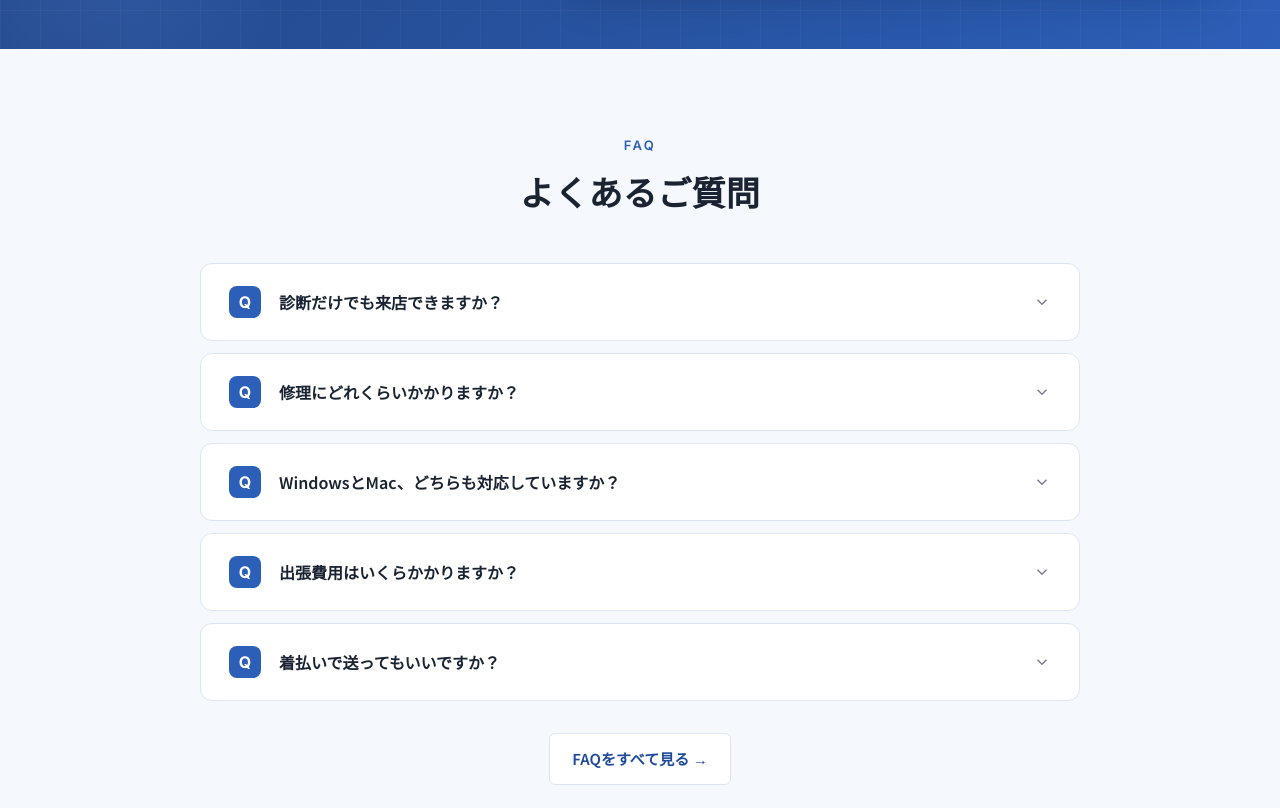
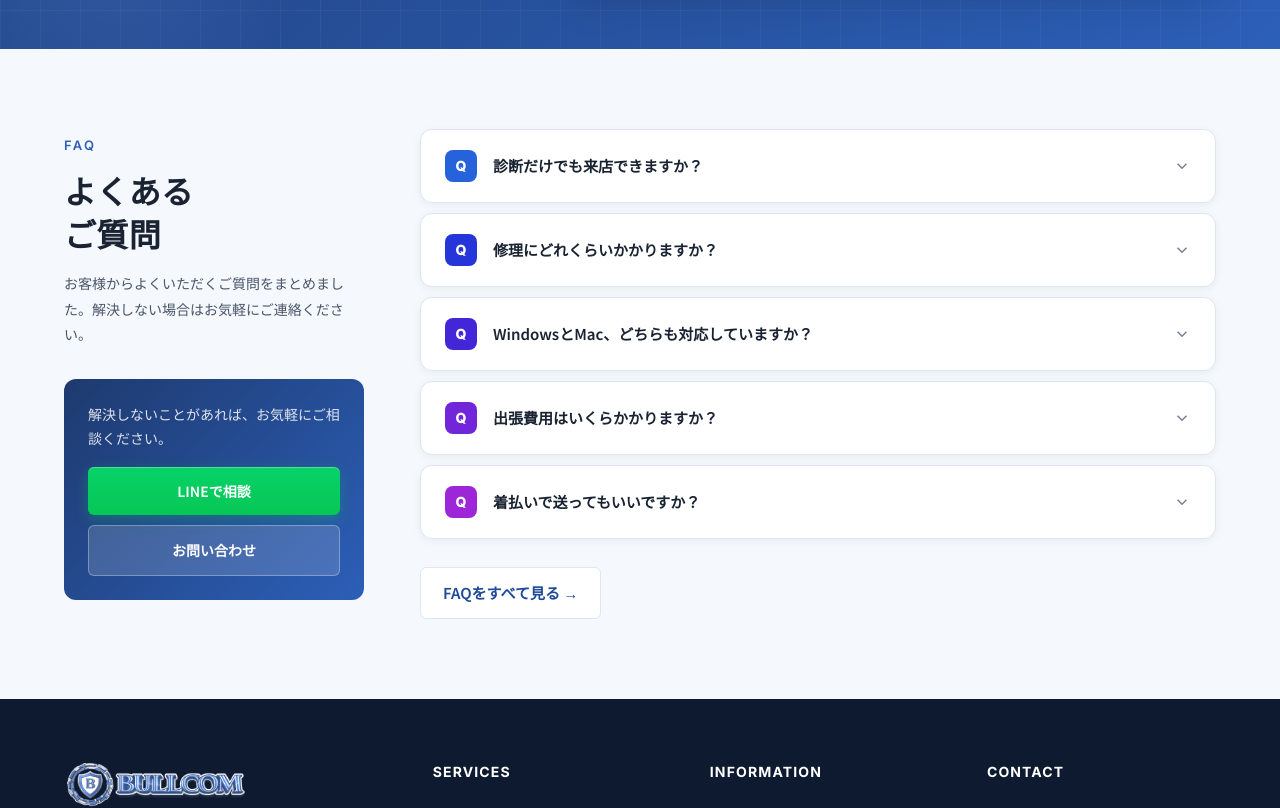
Before and after one commit to bullcomoffice/bullcom, a Next.js app: page / in a window 1280 px wide. Shown: the part 6180-6988 px from the top of the page. Built offline with nearby package versions, Linux system fonts and the light colour scheme.

Commit message:
feat: redesign FAQ section 2-col layout, fix footer margin

```diff
--- a/app/page.tsx
+++ b/app/page.tsx
@@ -569,32 +569,54 @@ export default function HomePage() {
       {/* ===== FAQ ===== */}
       <section className="bg-soft">
         <div className="container">
-          <div className="section-head">
-            <span className="section-head__eyebrow">FAQ</span>
-            <h2>よくあるご質問</h2>
+          <div style={{ display: "grid", gridTemplateColumns: "300px 1fr", gap: "56px", alignItems: "start" }} className="faq-layout">
+
+            {/* 左：スティッキーパネル */}
+            <div style={{ position: "sticky", top: "100px" }}>
+              <span style={{ display: "inline-block", fontFamily: "var(--font-en)", fontSize: "13px", letterSpacing: "0.18em", color: "var(--color-primary)", fontWeight: 600, marginBottom: "12px" }}>FAQ</span>
+              <h2 style={{ fontSize: "clamp(24px, 3vw, 32px)", marginBottom: "16px" }}>よくある<br />ご質問</h2>
+              <p style={{ fontSize: "14px", color: "var(--color-text-soft)", lineHeight: 1.8, marginBottom: "32px" }}>
+                お客様からよくいただくご質問をまとめました。解決しない場合はお気軽にご連絡ください。
+              </p>
+              {/* CTAカード */}
+              <div style={{ background: "linear-gradient(135deg, #1e3a6f, #2c5fb8)", borderRadius: "var(--radius-lg)", padding: "24px", color: "#fff" }}>
+                <p style={{ fontSize: "14px", color: "rgba(255,255,255,0.85)", marginBottom: "16px", lineHeight: 1.7 }}>
+                  解決しないことがあれば、お気軽にご相談ください。
+                </p>
+                <div style={{ display: "flex", flexDirection: "column", gap: "10px" }}>
+                  <a href="https://lin.ee/vX5z2Xf" target="_blank" rel="noopener noreferrer" className="btn btn-line" style={{ justifyContent: "center", fontSize: "14px", padding: "12px 16px" }}>LINEで相談</a>
+                  <Link href="/contact" style={{ display: "flex", alignItems: "center", justifyContent: "center", background: "rgba(255,255,255,0.15)", border: "1px solid rgba(255,255,255,0.3)", color: "#fff", padding: "12px 16px", borderRadius: "var(--radius)", fontWeight: 600, fontSize: "14px", textDecoration: "none" }}>お問い合わせ</Link>
                 </div>
-          <div style={{ display: "flex", flexDirection: "column", gap: "12px", maxWidth: "880px", margin: "0 auto" }}>
+              </div>
+            </div>
+
+            {/* 右：アコーディオン */}
+            <div>
+              <div style={{ display: "flex", flexDirection: "column", gap: "10px" }}>
                 {[
                   { q: "診断だけでも来店できますか？", a: "もちろん大丈夫です。診断のみであれば無料です。お気軽にご来店ください。" },
                   { q: "修理にどれくらいかかりますか？", a: "内容により様々です。気になる方は作業前にお尋ねください。お見積りの段階で目安の所要時間をお伝えいたします。" },
                   { q: "WindowsとMac、どちらも対応していますか？", a: "どちらも対応可能です。デスクトップ・ノートPC・一体型など機種は問いません。" },
                   { q: "出張費用はいくらかかりますか？", a: "¥5,500〜となります。エリアにより異なりますので、出張エリアのご案内をご確認ください。" },
                   { q: "着払いで送ってもいいですか？", a: "基本的に不可です。必ず元払いでお送りください。内容によっては可能な場合もありますので、事前にご相談ください。" },
-            ].map((item) => (
-              <details key={item.q} style={{ background: "#fff", border: "1px solid var(--color-border)", borderRadius: "var(--radius-lg)", overflow: "hidden" }}>
-                <summary style={{ listStyle: "none", padding: "22px 28px", cursor: "pointer", display: "flex", alignItems: "center", gap: "18px", fontWeight: 600, fontSize: "16px" }}>
-                  <span style={{ flexShrink: 0, width: "32px", height: "32px", background: "var(--color-primary)", color: "#fff", borderRadius: "8px", display: "flex", alignItems: "center", justifyContent: "center", fontFamily: "var(--font-en)", fontWeight: 700 }}>Q</span>
+                ].map((item, i) => (
+                  <details key={item.q} style={{ background: "#fff", borderRadius: "var(--radius-lg)", overflow: "hidden", boxShadow: "0 2px 8px rgba(28,60,120,0.06)", border: "1px solid var(--color-border)" }}>
+                    <summary style={{ listStyle: "none", padding: "20px 24px", cursor: "pointer", display: "flex", alignItems: "center", gap: "16px", fontWeight: 600, fontSize: "15px" }}>
+                      <span style={{ flexShrink: 0, width: "32px", height: "32px", background: `hsl(${220 + i * 15}, 70%, 50%)`, color: "#fff", borderRadius: "8px", display: "flex", alignItems: "center", justifyContent: "center", fontFamily: "var(--font-en)", fontWeight: 800, fontSize: "14px" }}>Q</span>
                       {item.q}
-                  <svg style={{ marginLeft: "auto", color: "var(--color-text-muted)" }} width="18" height="18" viewBox="0 0 24 24" fill="none" stroke="currentColor" strokeWidth="2"><polyline points="6 9 12 15 18 9"/></svg>
+                      <svg style={{ marginLeft: "auto", color: "var(--color-text-muted)", flexShrink: 0 }} width="18" height="18" viewBox="0 0 24 24" fill="none" stroke="currentColor" strokeWidth="2"><polyline points="6 9 12 15 18 9"/></svg>
                     </summary>
-                <div style={{ padding: "0 28px 24px 78px", color: "var(--color-text-soft)", fontSize: "14.5px", lineHeight: 1.85 }}>{item.a}</div>
+                    <div style={{ padding: "0 24px 20px 72px", color: "var(--color-text-soft)", fontSize: "14.5px", lineHeight: 1.85, borderTop: "1px solid var(--color-border)" }}>{item.a}</div>
                   </details>
                 ))}
               </div>
-          <div style={{ textAlign: "center", marginTop: "32px" }}>
+              <div style={{ marginTop: "28px" }}>
                 <Link href="/faq" className="btn btn-outline">FAQをすべて見る →</Link>
               </div>
             </div>
+          </div>
+        </div>
+        <style>{`@media (max-width: 760px) { .faq-layout { grid-template-columns: 1fr !important; } }`}</style>
       </section>
     </>
   );
--- a/components/layout/Footer.tsx
+++ b/components/layout/Footer.tsx
@@ -72,7 +72,6 @@ export default function Footer() {
           background: #0e1a2f;
           color: #c4d0e3;
           padding: 64px 0 32px;
-          margin-top: 80px;
         }
         .site-footer a { color: #c4d0e3; }
         .site-footer a:hover { color: #fff; }
```
Lines whose indentation alone changed are shown as unchanged.
